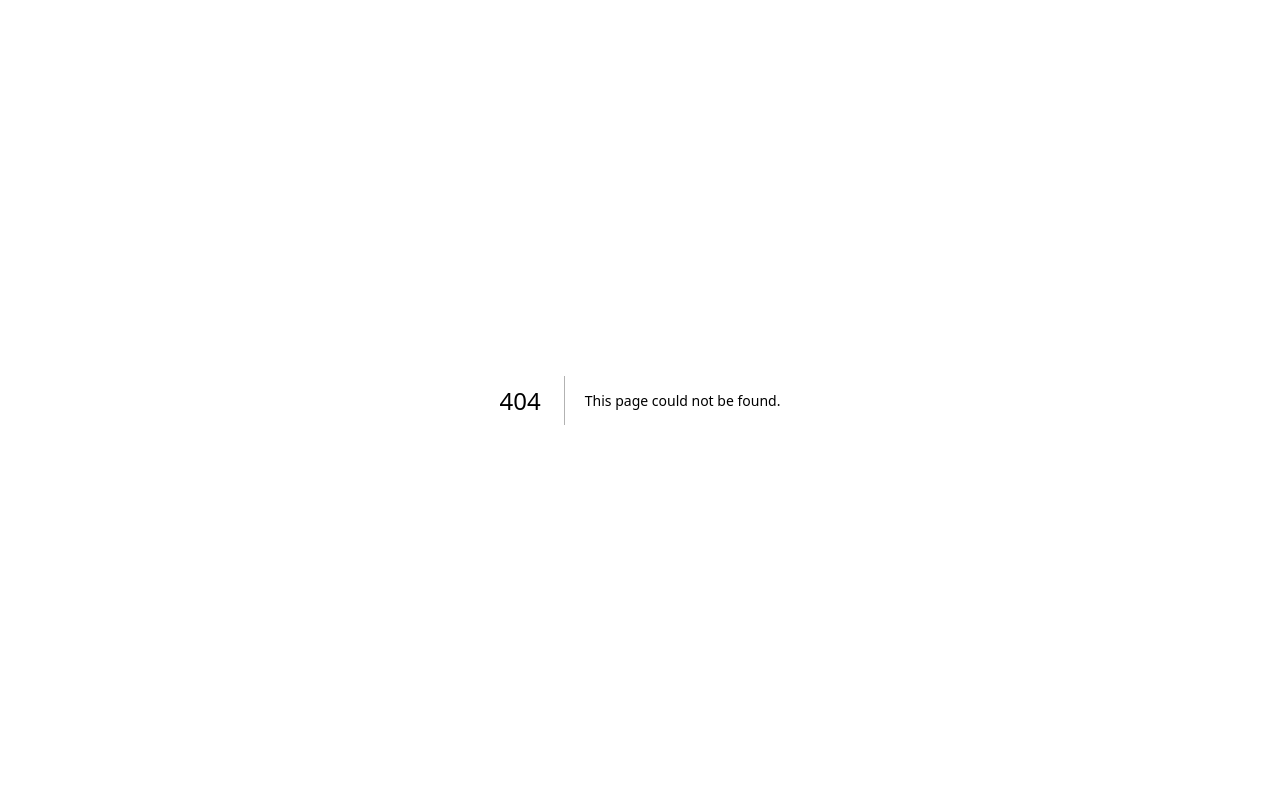
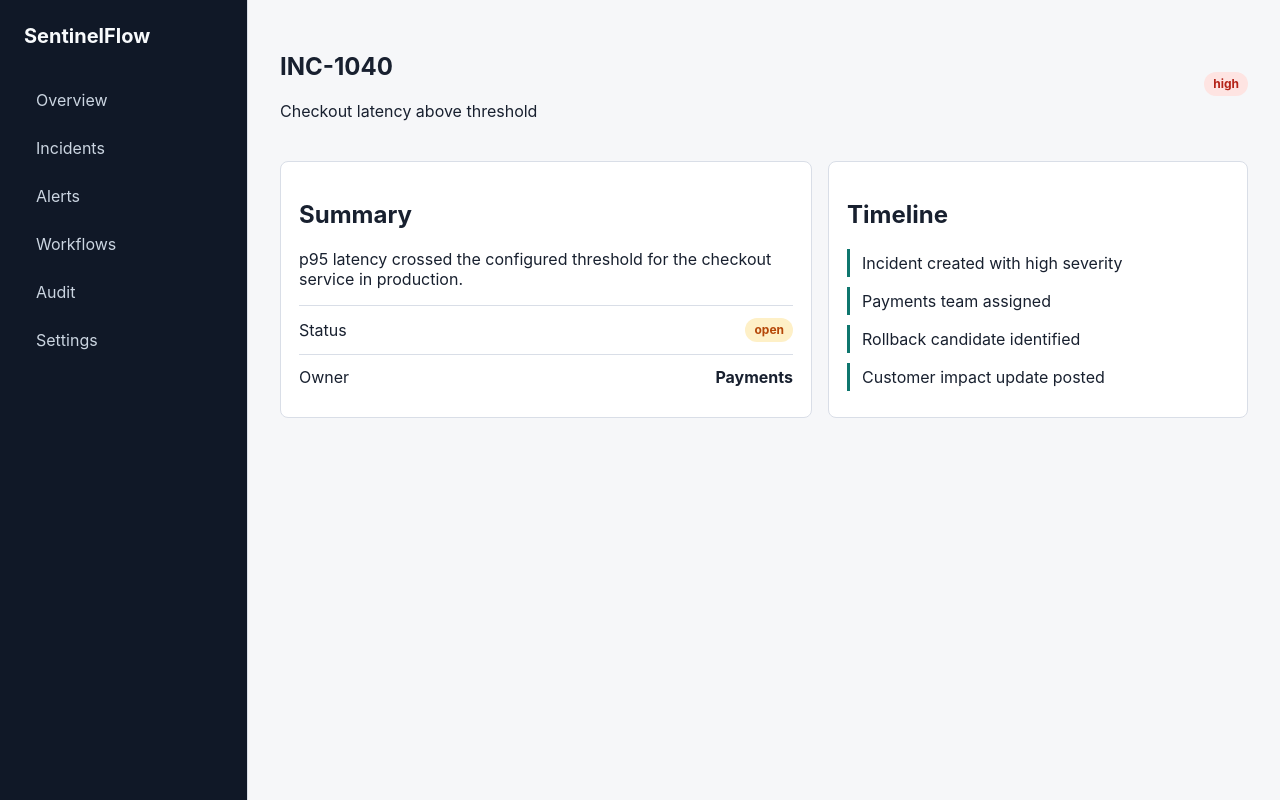
Before and after one commit to sanskar-vermaa/sentinelflowse, a Next.js app in the folder apps/web/: page /incidents/INC-1040 in a window 1280 px wide. Before the commit this address had no page. Built offline with nearby package versions, Linux system fonts and the light colour scheme.

Commit message:
feat(web): add incident detail view

```diff
--- a/apps/web/app/globals.css
+++ b/apps/web/app/globals.css
@@ -108,6 +108,25 @@ a {
 .queue-row a {
   color: var(--accent);
   font-weight: 700;
+}
+
+.detail-grid {
+  display: grid;
+  gap: 16px;
+  grid-template-columns: minmax(0, 1fr) minmax(320px, 420px);
+}
+
+.meta-row {
+  align-items: center;
+  border-top: 1px solid var(--line);
+  display: flex;
+  justify-content: space-between;
+  padding: 12px 0;
+}
+
+.timeline-item {
+  border-left: 3px solid var(--accent);
+  padding: 4px 0 4px 12px;
 }
 
 .stat {
@@ -232,4 +251,8 @@ a {
   .grid-four {
     grid-template-columns: 1fr;
   }
+
+  .detail-grid {
+    grid-template-columns: 1fr;
+  }
 }
--- /dev/null
+++ b/apps/web/app/incidents/[id]/page.tsx
@@ -0,0 +1,37 @@
+import { AppShell } from "../../components/AppShell";
+import { Badge } from "../../components/Badge";
+
+const timeline = [
+  "Incident created with high severity",
+  "Payments team assigned",
+  "Rollback candidate identified",
+  "Customer impact update posted"
+];
+
+export default function IncidentDetailPage({ params }: { params: { id: string } }) {
+  return (
+    <AppShell>
+      <div className="toolbar">
+        <div>
+          <h1>{params.id}</h1>
+          <p>Checkout latency above threshold</p>
+        </div>
+        <Badge tone="danger">high</Badge>
+      </div>
+      <div className="detail-grid">
+        <article className="card">
+          <h2>Summary</h2>
+          <p>p95 latency crossed the configured threshold for the checkout service in production.</p>
+          <div className="meta-row"><span>Status</span><Badge tone="warning">open</Badge></div>
+          <div className="meta-row"><span>Owner</span><strong>Payments</strong></div>
+        </article>
+        <article className="card">
+          <h2>Timeline</h2>
+          <div className="stack">
+            {timeline.map((item) => <div className="timeline-item" key={item}>{item}</div>)}
+          </div>
+        </article>
+      </div>
+    </AppShell>
+  );
+}
```
